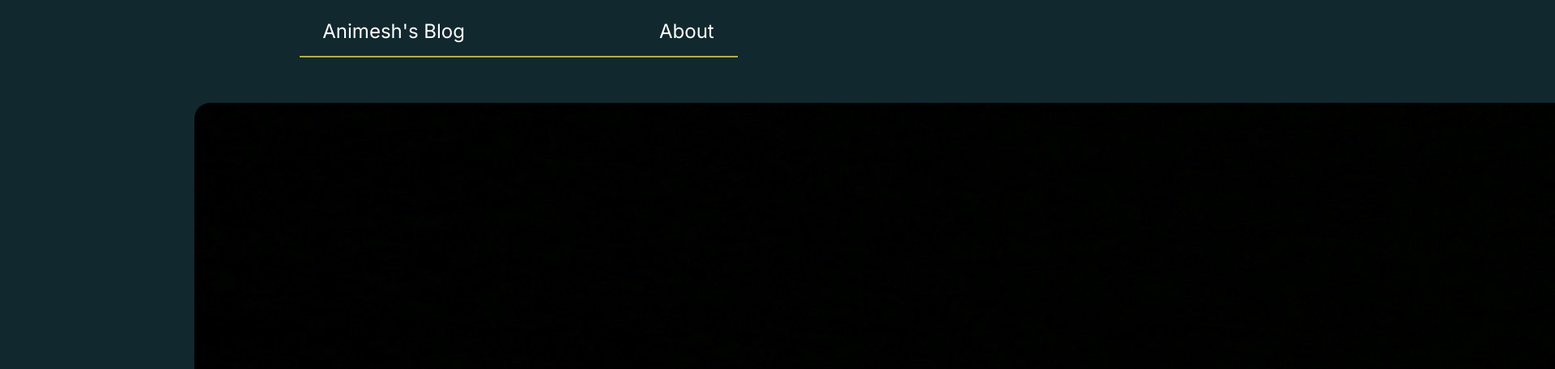
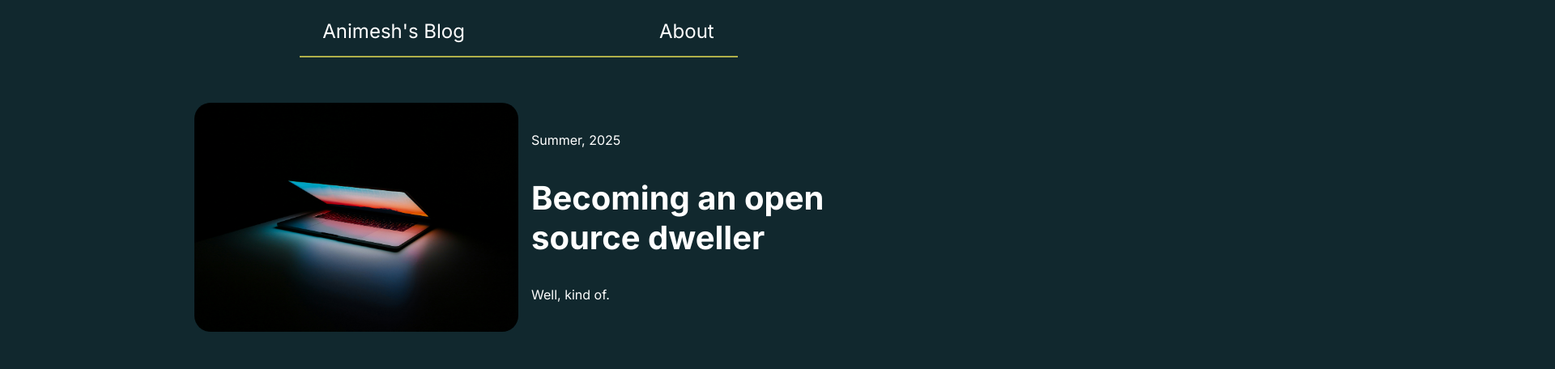
Before and after one commit to AnimeshKumar923/blog, a React (Vite) app: page / in a window 1280 px wide. Shown: the top 456 px of the page at 81% size, 1920 px wide, since content can reach past the window. Built offline with nearby package versions, Linux system fonts and the light colour scheme; grey boxes are pictures that could not be loaded.

Commit message:
fix: update image scaling

```diff
--- a/src/components/HIghlightBlog.jsx
+++ b/src/components/HIghlightBlog.jsx
@@ -8,6 +8,7 @@ export default function HighlightBlog({image, blog}) {
         <img
           src={image.src}
           alt={image.alt}
+          className={styles.img}
         />
         <div className={styles.info}>
           <p>{blog.timeline}</p>
--- a/src/components/HighlightBlog.module.css
+++ b/src/components/HighlightBlog.module.css
@@ -4,7 +4,7 @@
   gap: 1rem;
 }
 
-.highlightBlog > img {
+.highlightBlog  img {
   border-radius: 20px;
 }
 
@@ -18,9 +18,12 @@
   margin: 0;
 }
 
-/* .p {
-  text-justify: distribute-all-lines;
-} */
+.img {
+  width: 100%;
+  max-width: 400px;
+  height: auto;
+  border-radius: 20px;
+}
 
 @media (max-width: 900px) {
   .highlightBlog {
```
